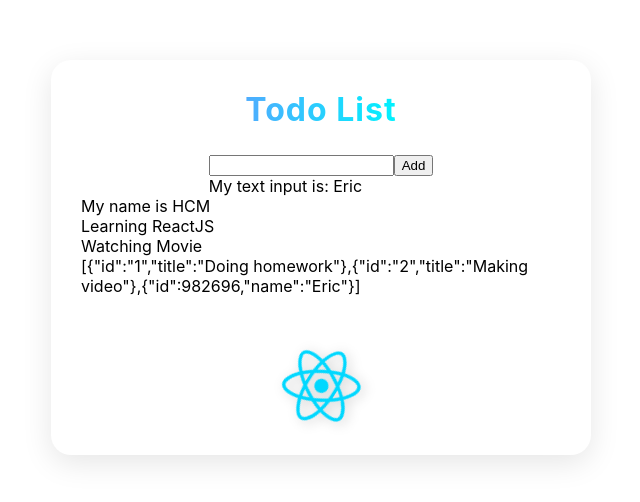
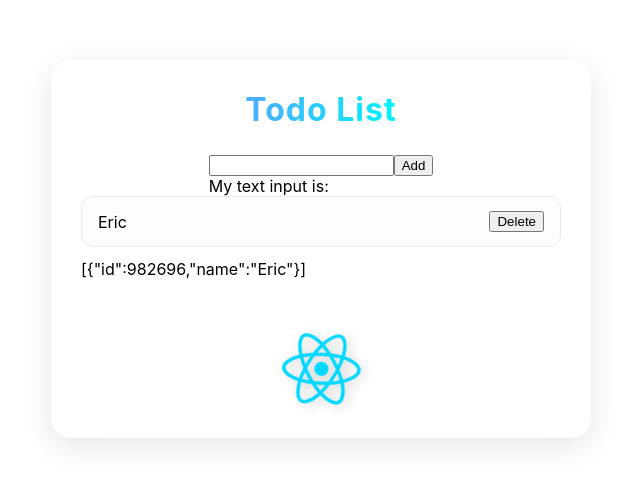
Before and after one commit to minhtri-wotiso2pm/React-vite, a React (Vite) app: page / in a window 1280 px wide. Both pictures are taken after a click on the button "Add". Shown: the top 502 px of the page, without its empty margins (319-959 px from the left). Built offline with nearby package versions, Linux system fonts and the light colour scheme.

Commit message:
video 39

```diff
--- a/src/App.jsx
+++ b/src/App.jsx
@@ -7,8 +7,6 @@
 const App = () => {
 
   const [todoList, setTodos] = useState([
-    { id: '1', title: 'Doing homework' },
-    { id: '2', title: 'Making video' }
   ]);
 
   //Props: properties
--- a/src/componets/todo/TodoData.jsx
+++ b/src/componets/todo/TodoData.jsx
@@ -8,17 +8,24 @@
     //     data: {}
     // }
 
-    const { name, age, data } = props;
+    const { todoList } = props;
     //destructuring
     // const name = props.name;
     // const age = props.age;
     // const data = props.data;
-    console.log("=>Check Props: ", props);
+    console.log("=>Check Props: ", todoList);
     return (
         <div className='todo-list'>
-            <div>My name is {data.adress}</div>
-            <div>Learning ReactJS</div>
-            <div>Watching Movie</div>
+            {todoList.map((item, index) => {
+                console.log(">>> Check map: ", item, index);
+                return (
+                    <div className="todo-item">
+                        <div>{item.name}</div>
+                        <button>Delete</button>
+                    </div>
+                )
+            })}
+
             <div>
                 {JSON.stringify(props.todoList)}
             </div>
--- a/src/componets/todo/TodoNew.jsx
+++ b/src/componets/todo/TodoNew.jsx
@@ -12,6 +12,7 @@
     // addNewTodo("Eric");
     const handleClick = () => {
         addNewTodo(valueInput);
+        setValueInput("");
     }
 
     const handleChange = (name) => {
@@ -24,7 +25,7 @@
         <div>
             <input type="text"
                 onChange={(event) => { handleChange(event.target.value) }}
-
+                value={valueInput}
             />
 
             <button
```
